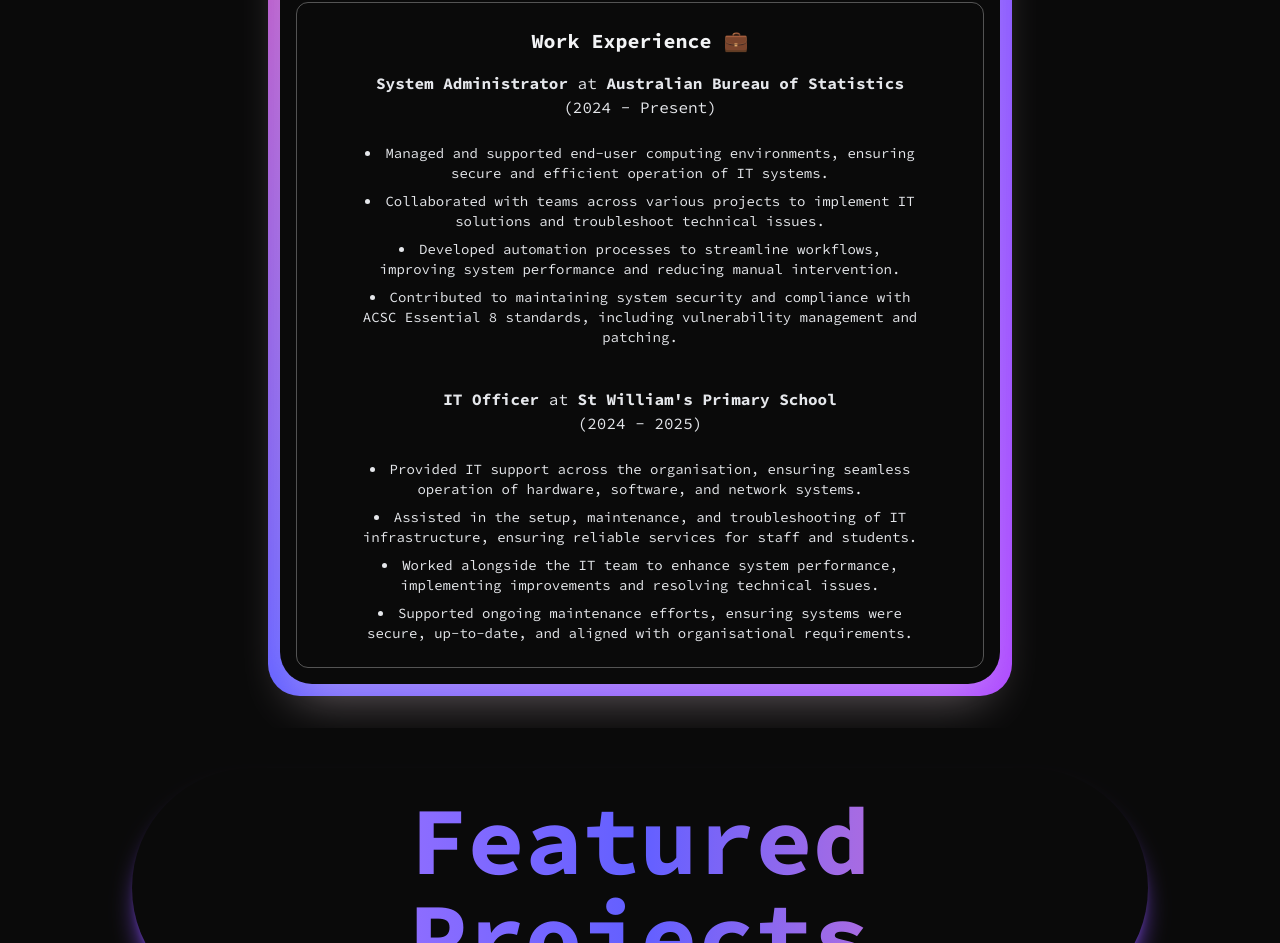
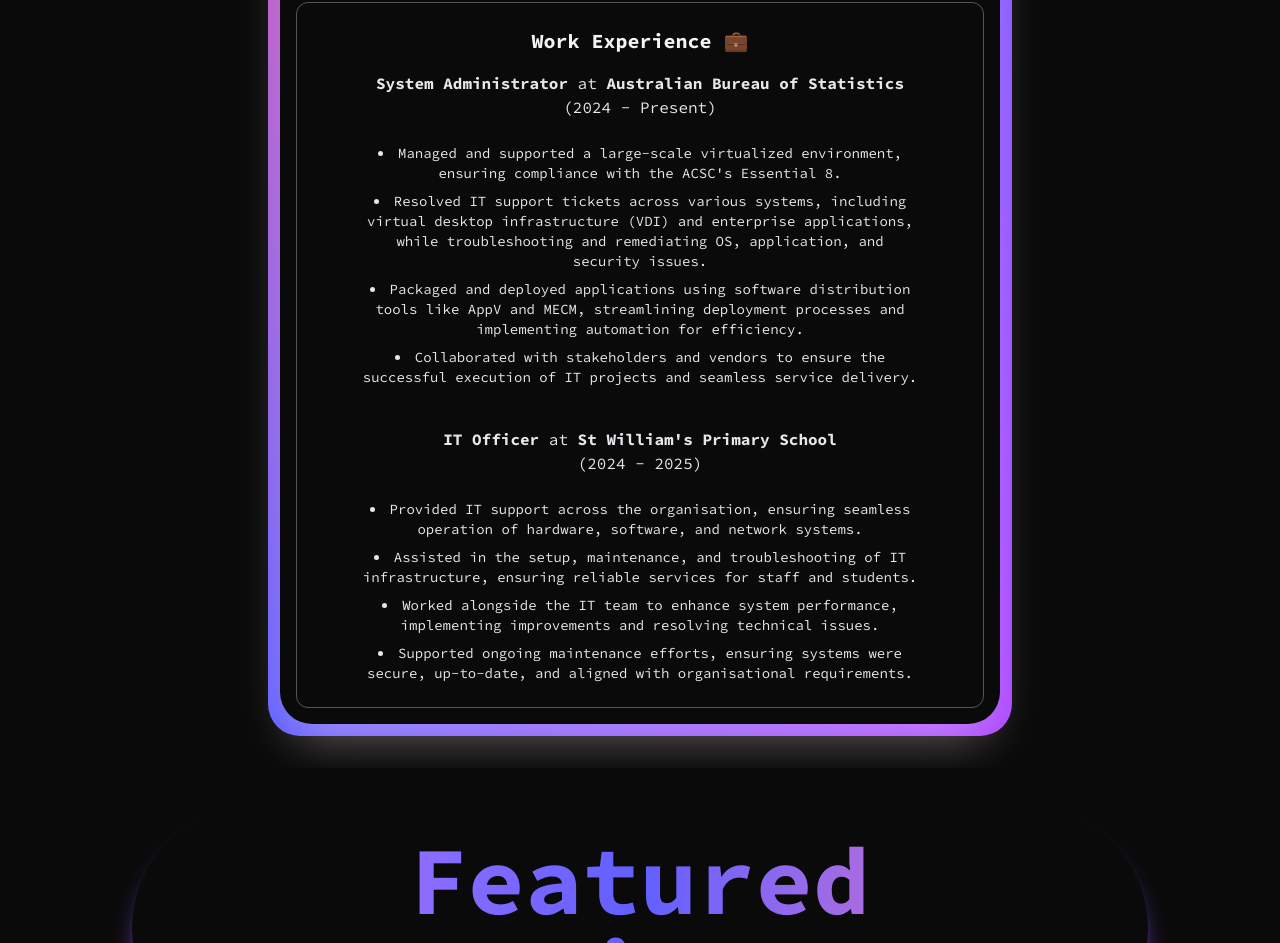
Before and after one commit to danieltsam/danieltsam.github.io, a React (Vite) app: page / in a window 1280 px wide. Shown: the part 1610-2553 px from the top of the page. Built offline with nearby package versions, Linux system fonts and the light colour scheme.

Commit message:
experienceupdate

```diff
--- a/src/components/sections/About.jsx
+++ b/src/components/sections/About.jsx
@@ -63,10 +63,10 @@
                                 <h4 className="text-base"><strong>System Administrator</strong> at <strong>Australian Bureau of Statistics</strong><br></br>(2024 - Present)</h4>
                                 <br></br>
                                 <ul className="list-disc list-inside space-y-2 mx-10 text-sm">
-                                    <li>Managed and supported end-user computing environments, ensuring secure and efficient operation of IT systems.</li>
-                                    <li>Collaborated with teams across various projects to implement IT solutions and troubleshoot technical issues.</li>
-                                    <li>Developed automation processes to streamline workflows, improving system performance and reducing manual intervention.</li>
-                                    <li>Contributed to maintaining system security and compliance with ACSC Essential 8 standards, including vulnerability management and patching.</li>
+                                <li>Managed and supported a large-scale virtualized environment, ensuring compliance with the ACSC's Essential 8.</li>
+                                <li>Resolved IT support tickets across various systems, including virtual desktop infrastructure (VDI) and enterprise applications, while troubleshooting and remediating OS, application, and security issues.</li>
+                                <li>Packaged and deployed applications using software distribution tools like AppV and MECM, streamlining deployment processes and implementing automation for efficiency.</li>
+                                <li>Collaborated with stakeholders and vendors to ensure the successful execution of IT projects and seamless service delivery.</li>
                                 </ul>
                             </div>
                             <div>
```
